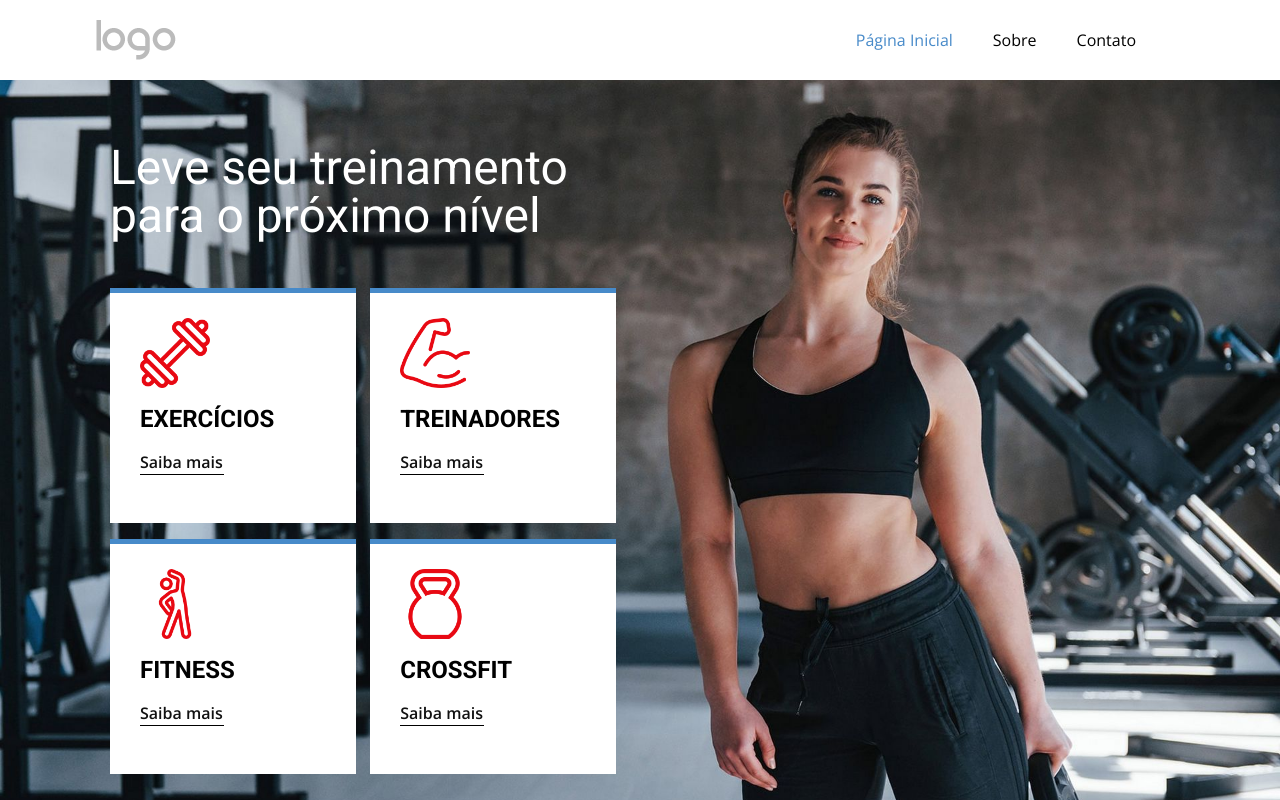
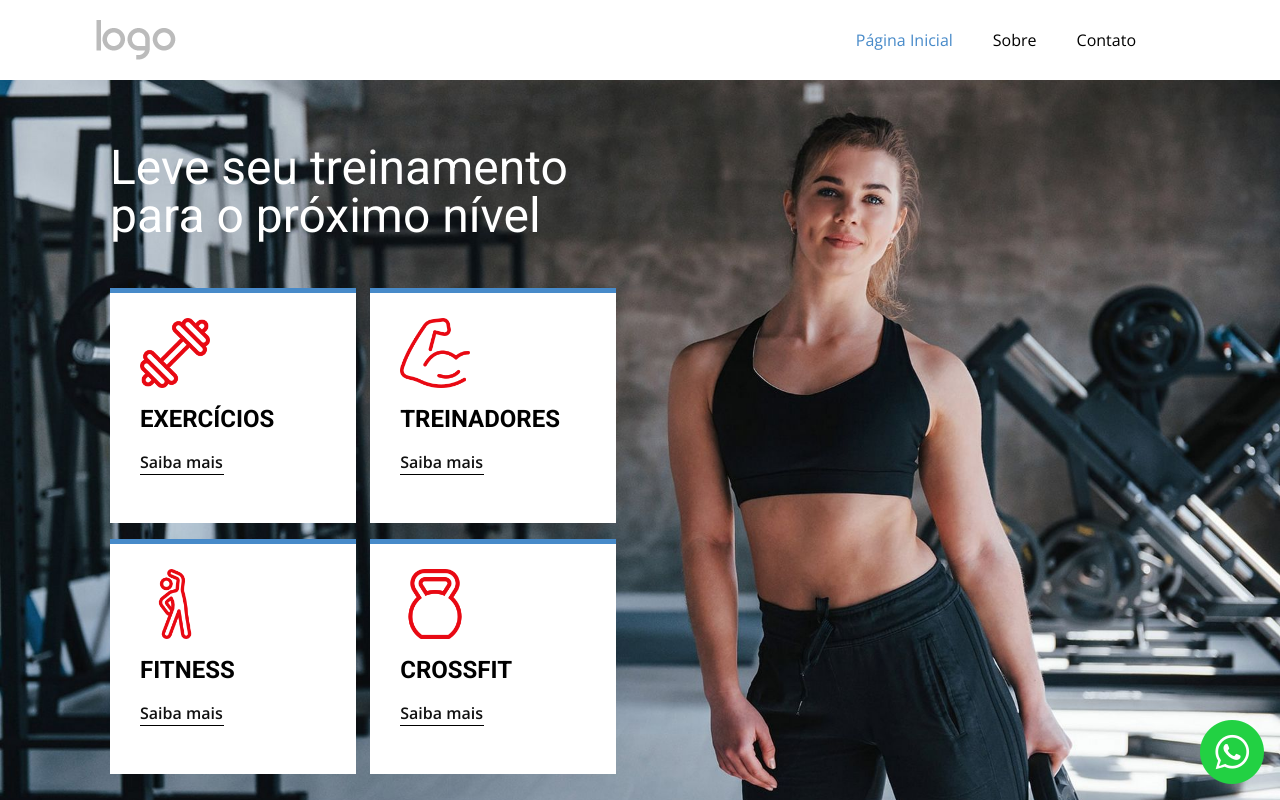
Before and after one commit to VictorMFL/academy, a Next.js app: page / in a window 1280 px wide. Shown: the top 800 px of the page. Built offline with nearby package versions, Linux system fonts and the light colour scheme.

Commit message:
feat: add whatsapp icon

```diff
--- a/src/components/footer/Footer.tsx
+++ b/src/components/footer/Footer.tsx
@@ -1,4 +1,6 @@
 import { Open_Sans } from "next/font/google";
+import Image from "next/image";
+import iconWhatsapp from "@/assets/icon-whatsapp.png";
 
 const openSans = Open_Sans({
   weight: ["400"],
@@ -8,14 +10,38 @@
 const Footer = () => {
   return (
     <footer className="w-full min-h-[240px] bg-bgFooter flex flex-col items-center justify-center text-white p-4">
-      <p className={`${openSans.className} text-sm text-center`}>Texto de Amostra. Aqui ficará os dados do footer do seu site.</p>
+      <a
+        href="https://api.whatsapp.com/send?phone=5511999999999"
+        target="_blank"
+        className="fixed bottom-4 right-4 animate-bottom"
+      >
+        <Image src={iconWhatsapp} alt="Icone do whatsapp" />
+      </a>
 
-      <div className={`${openSans.className} flex items-center gap-[1ch] mt-10 text-xs`}>
-        <a href="https://nicepage.com/website-templates" target="_blank" className="text-footerLink underline">Modelos de sites</a>
+      <p className={`${openSans.className} text-sm text-center`}>
+        Texto de Amostra. Aqui ficará os dados do footer do seu site.
+      </p>
+
+      <div
+        className={`${openSans.className} flex items-center gap-[1ch] mt-10 text-xs`}
+      >
+        <a
+          href="https://nicepage.com/website-templates"
+          target="_blank"
+          className="text-footerLink underline"
+        >
+          Modelos de sites
+        </a>
 
         <p>criados com</p>
 
-        <a href="https://nicepage.com/website-templates" target="_blank" className="text-footerLink underline">software Website Builder.</a>
+        <a
+          href="https://nicepage.com/website-templates"
+          target="_blank"
+          className="text-footerLink underline"
+        >
+          software Website Builder.
+        </a>
       </div>
     </footer>
   );
```
Also changed, not shown: src/assets/icon-whatsapp.png (added).
